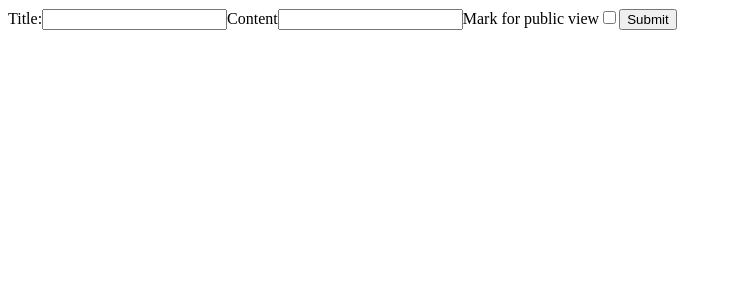
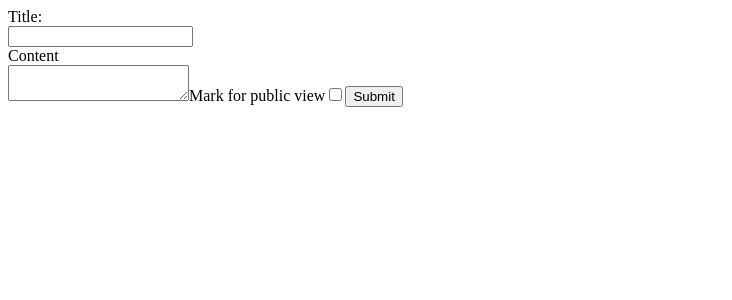
Before and after one commit to tim-graupe/topblogfrontend, a React (Create React App) app: page /new_entry in a window 1280 px wide. Shown: the top 300 px of the page, without its empty margins (0-732 px from the left). Built offline with nearby package versions, Linux system fonts and the light colour scheme.

Commit message:
working build

```diff
--- a/src/components/login.js
+++ b/src/components/login.js
@@ -6,8 +6,15 @@ export const Login = () => {
   const [password, setPassword] = useState("");
   // const [error, setError] = useState("");
 
+  const isLogged = (req, res, next) => {
+    if (req) {
+      console.log(req.username);
+    } else console.log("req.useer");
+  };
+
   const handleLogin = (e) => {
     e.preventDefault();
+    try {
       fetch("https://topblogbackend-production.up.railway.app/log-in", {
         method: "POST",
         mode: "cors",
@@ -15,15 +22,17 @@ export const Login = () => {
           "Content-Type": "application/json",
         },
         body: JSON.stringify({
-        user: username,
-        password: password,
+          username,
+          password,
         }),
-    })
-      .then((response) => response.json())
-      .then((response) => console.log("response"));
+      }).then((response) => console.log(response));
+    } catch (err) {
+      console.log(err);
+    }
   };
 
   return (
+    <div>
       <form onSubmit={handleLogin}>
         <h2>Login</h2>
         {/* {error && <div>{error}</div>} */}
@@ -49,5 +58,7 @@ export const Login = () => {
         <br></br>
         <Link to={"/sign_up"}>New user?</Link>
       </form>
+      <button onClick={isLogged}>Click</button>
+    </div>
   );
 };
--- a/src/components/newEntry.js
+++ b/src/components/newEntry.js
@@ -29,18 +29,21 @@ export const NewEntry = () => {
     <div>
       <label>
         Title:
+        <br></br>
         <input
           type="text"
           name="title"
           onChange={(e) => settitle(e.target.value)}
         />
       </label>
+      <br></br>
       <label>Content</label>
-      <input
+      <br></br>
+      <textarea
         type="text"
         name="content"
         onChange={(e) => setcontent(e.target.value)}
-      ></input>
+      ></textarea>
       <label for="isPublished">Mark for public view</label>
       <input
         type="checkbox"
```
Lines whose indentation alone changed are shown as unchanged.
